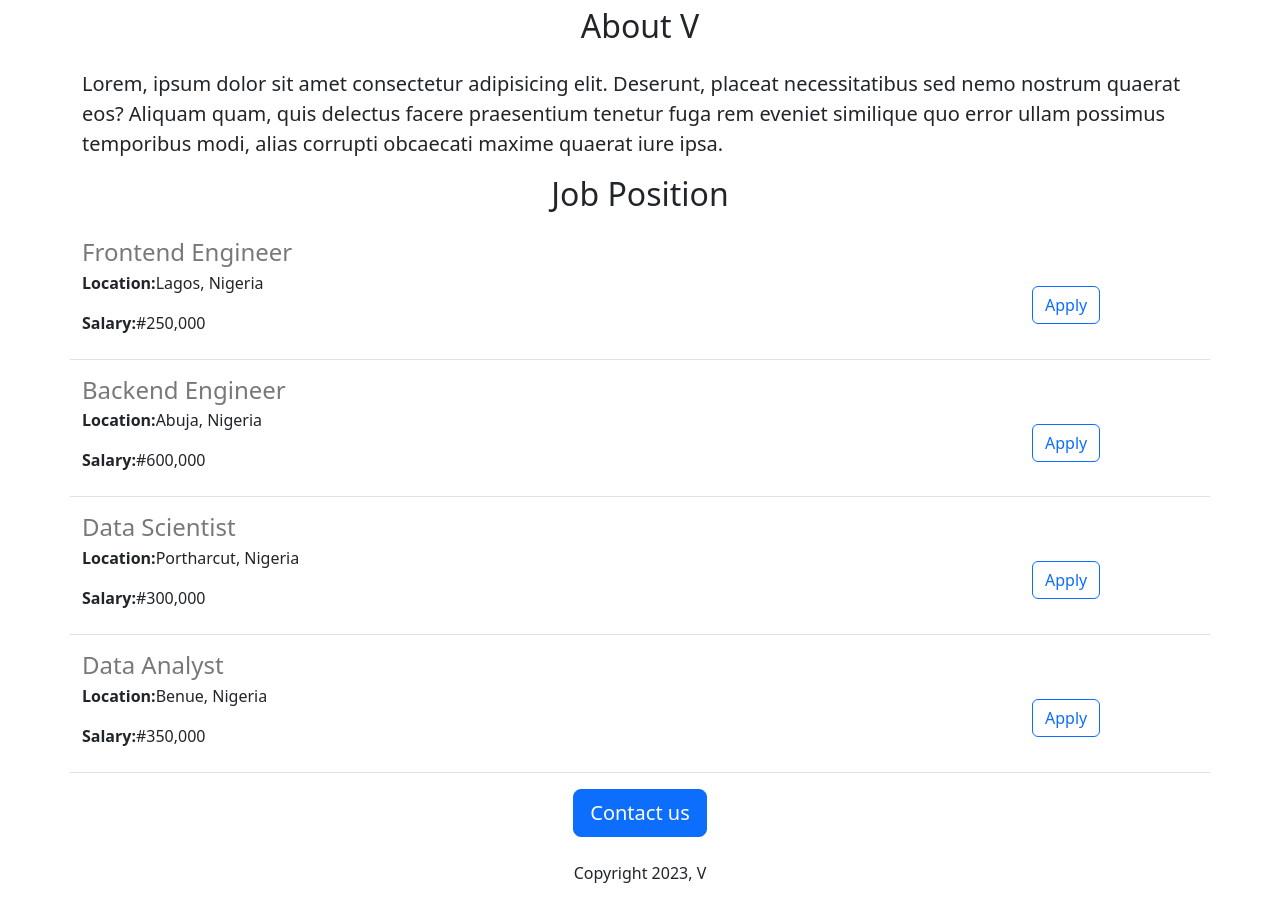
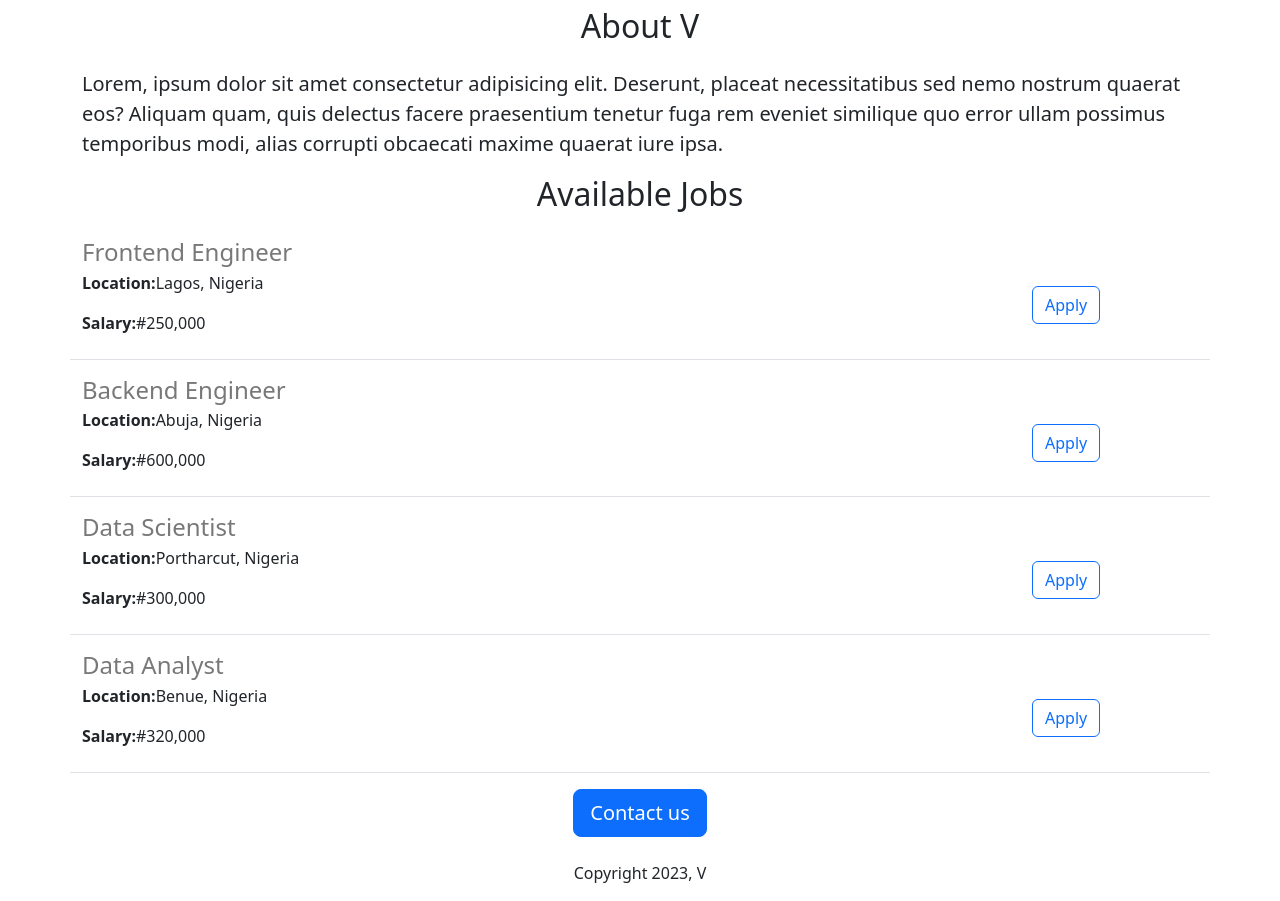
Before and after one commit to viczenith/v-carear-website, a Flask app: page / in a window 1280 px wide. Shown: the part 918-1819 px from the top of the page. Run offline with Flask 2, Linux system fonts and the light colour scheme.

Commit message:
made some changes

```diff
--- a/app.py
+++ b/app.py
@@ -21,7 +21,7 @@ JOBS = [{
   'id': 4,
   'title': 'Data Analyst',
   'location': 'Benue, Nigeria',
-  'salary': '#350,000'
+  'salary': '#320,000'
 }]
 
 
--- a/templates/home.html
+++ b/templates/home.html
@@ -44,7 +44,7 @@
       <h2 class="text-center mt-2 mb-4">About V</h2>
       <p class="lead">Lorem, ipsum dolor sit amet consectetur adipisicing elit. Deserunt, placeat necessitatibus sed nemo nostrum quaerat eos? Aliquam quam, quis delectus facere praesentium tenetur fuga rem eveniet similique quo error ullam possimus temporibus modi, alias corrupti obcaecati maxime quaerat iure ipsa.</p>
 
-      <h2 class="text-center mt-2 mb-4">Job Position</h2>
+      <h2 class="text-center mt-2 mb-4">Available Jobs</h2>
 
       <div>
         {% for job in jobs %}
```
